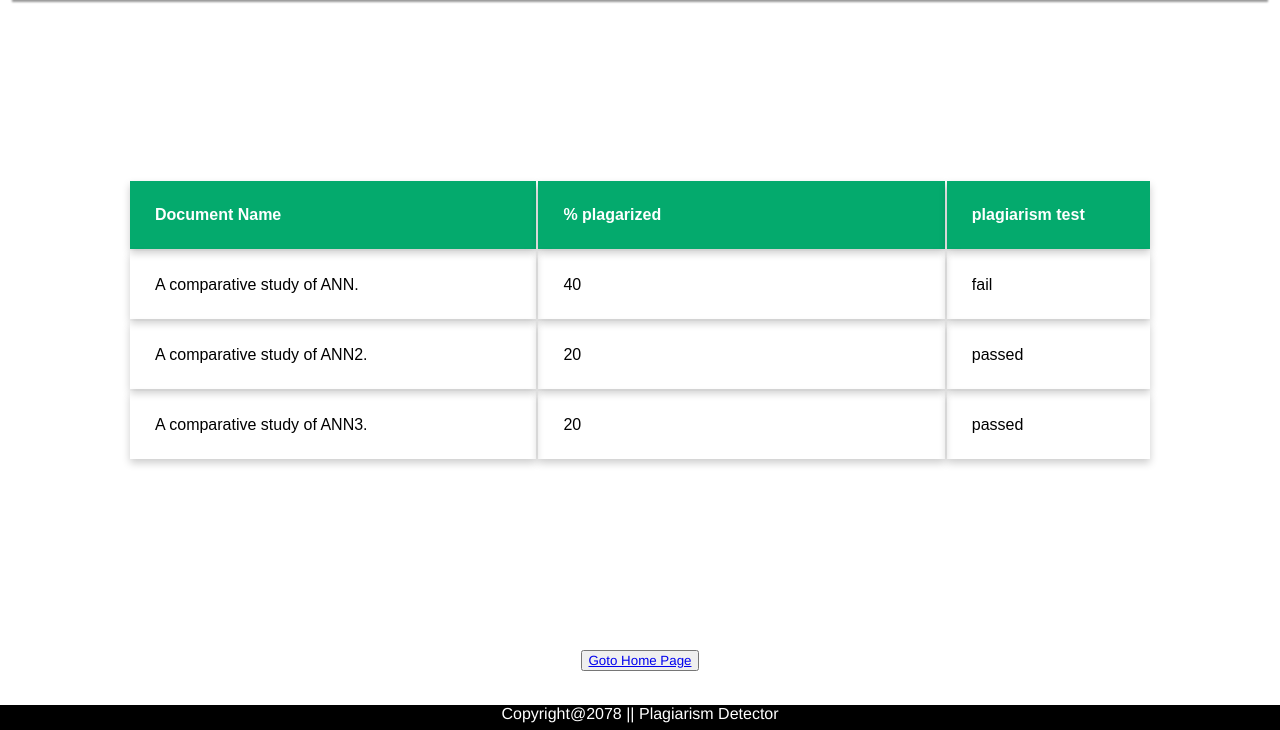
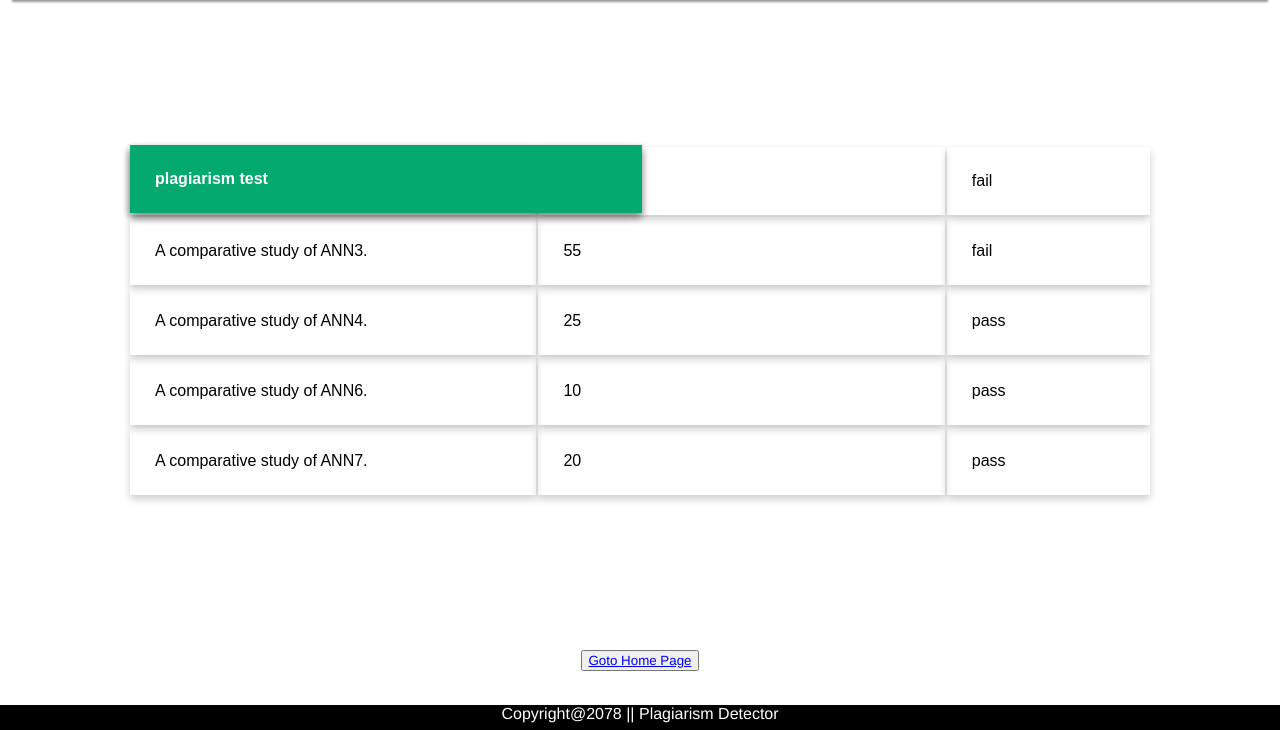
Before and after one commit to Impksoni/Plagiarism-Detector, a Django app: template templates/result.html in a window 1280 px wide. Shown: the part 70-800 px from the top of the page. Run offline with Django 4.2, Linux system fonts and the light colour scheme; the template is opened without the code that fills it, so the values that code supplies are empty.

Commit message:
submit directed to result result.js eventlistener eliminated

```diff
--- a/static/js/result.js
+++ b/static/js/result.js
@@ -1,14 +1,38 @@
-const result = document.querySelector('#result')
-result.addEventListener("click", (e) => {
-  e.preventDefault()
+const test = `[
+  {
+    "documentName": "A comparative study of ANN.",
+    "palgarizedPercent": 40
+  }, {
+    "documentName": "A comparative study of ANN3.",
+    "palgarizedPercent": 55
+  },  {
+    "documentName": "A comparative study of ANN4.",
+    "palgarizedPercent": 25
+  }, {
+    "documentName": "A comparative study of ANN6.",
+    "palgarizedPercent": 10
+  },  {
+    "documentName": "A comparative study of ANN7.",
+    "palgarizedPercent": 20
+  }
+]`
 
 
+
+const result = document.querySelector('.uploadBtn')
+const object = JSON.parse(test)
+for(var i = 0; i < object.length; i++) {
+  if (object[i].palgarizedPercent < 40){
+    var concusion = 'pass'
+  } else {
+    concusion = 'fail'
+  }
   const row = document.createElement('tr')
   row.innerHTML = `
-  <td>random document</td>
-  <td>55%</td>
-  <td>fail</td>
+  <td>` + object[i].documentName +`</td>
+  <td>`+ object[i].palgarizedPercent + `</td>
+  <td>` + concusion + `</td>
   `
   const tablebody = document.querySelector('tbody')
   tablebody.appendChild(row)
-})
+}
--- a/static/result.css
+++ b/static/result.css
@@ -15,6 +15,7 @@
 }
 
 th {
+  position: fixed;
   padding-top: 12px;
   padding-bottom: 12px;
   text-align: left;
--- a/templates/index.html
+++ b/templates/index.html
@@ -10,7 +10,6 @@
     border-radius: 4px;
     font-size: 16px;
     background-color: white;
-    background-image: url('searchicon.png');
     background-position: 10px 10px;
     background-repeat: no-repeat;
     padding: 12px 20px 12px 40px;">
--- a/templates/result.html
+++ b/templates/result.html
@@ -12,21 +12,6 @@
       </tr>
     </thead>
     <tbody>
-      <tr>
-        <td>A comparative study of ANN.</td>
-        <td>40</td>
-        <td>fail</td>
-      </tr>
-      <tr>
-        <td>A comparative study of ANN2.</td>
-        <td>20</td>
-        <td>passed</td>
-      </tr>
-      <tr>
-        <td>A comparative study of ANN3.</td>
-        <td>20</td>
-        <td>passed</td>
-      </tr>
     </tbody>
   </table>
 </div>
@@ -34,8 +19,11 @@
 <button><a href = '/'> Goto Home Page</a></button>
 </div>
 {% block script %}
-<script src= {% static 'result.js' %} ></script>
+<script src= './../static/js/result.js' ></script>
 {% endblock script %}
 
 
 {% endblock content %}
+
+
+<!-- {% static 'result.js' %} -->
```
Also changed, not shown: majorproject/result/result.json (deleted, +0 -25 lines), db.sqlite3.
